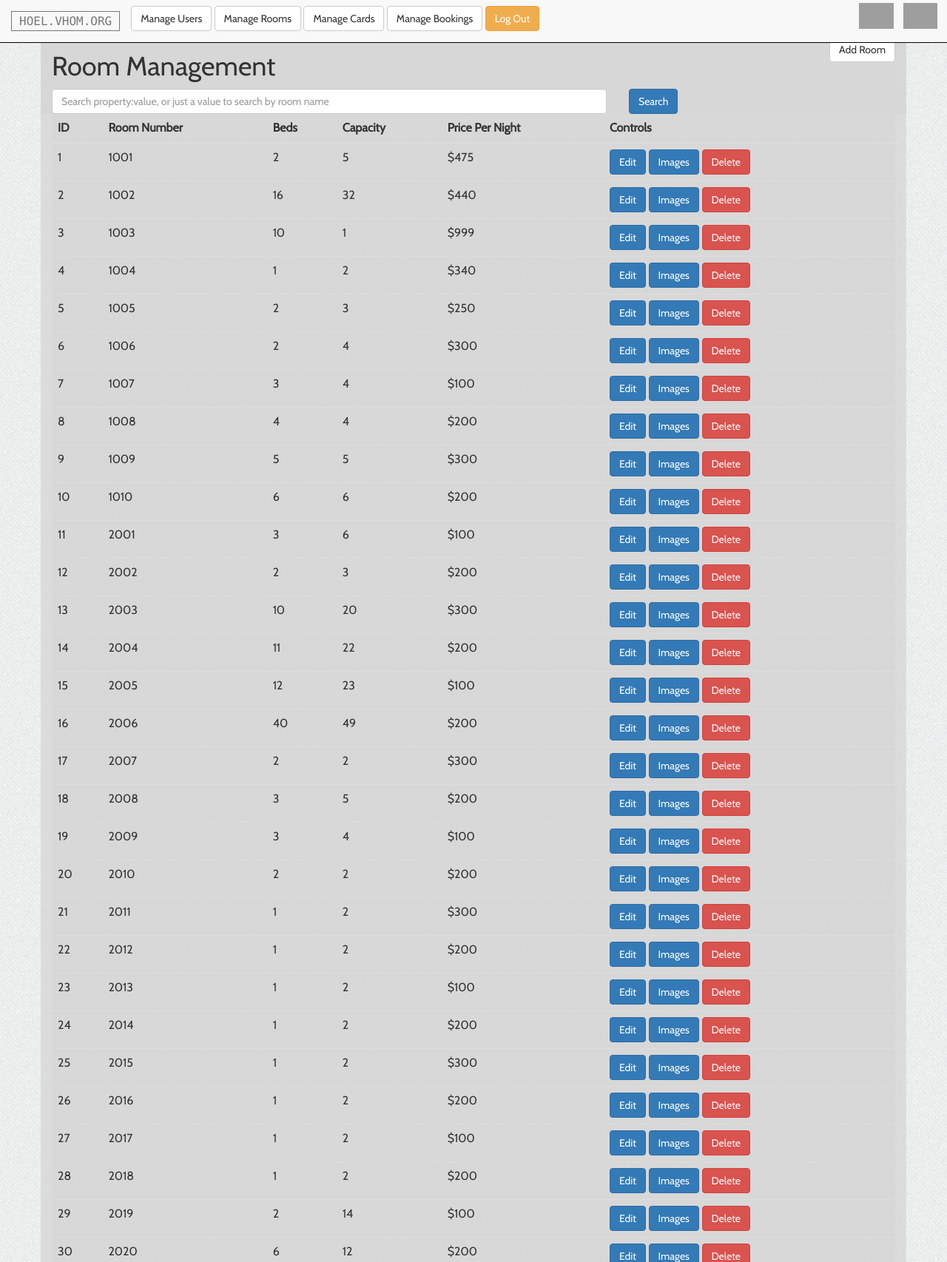
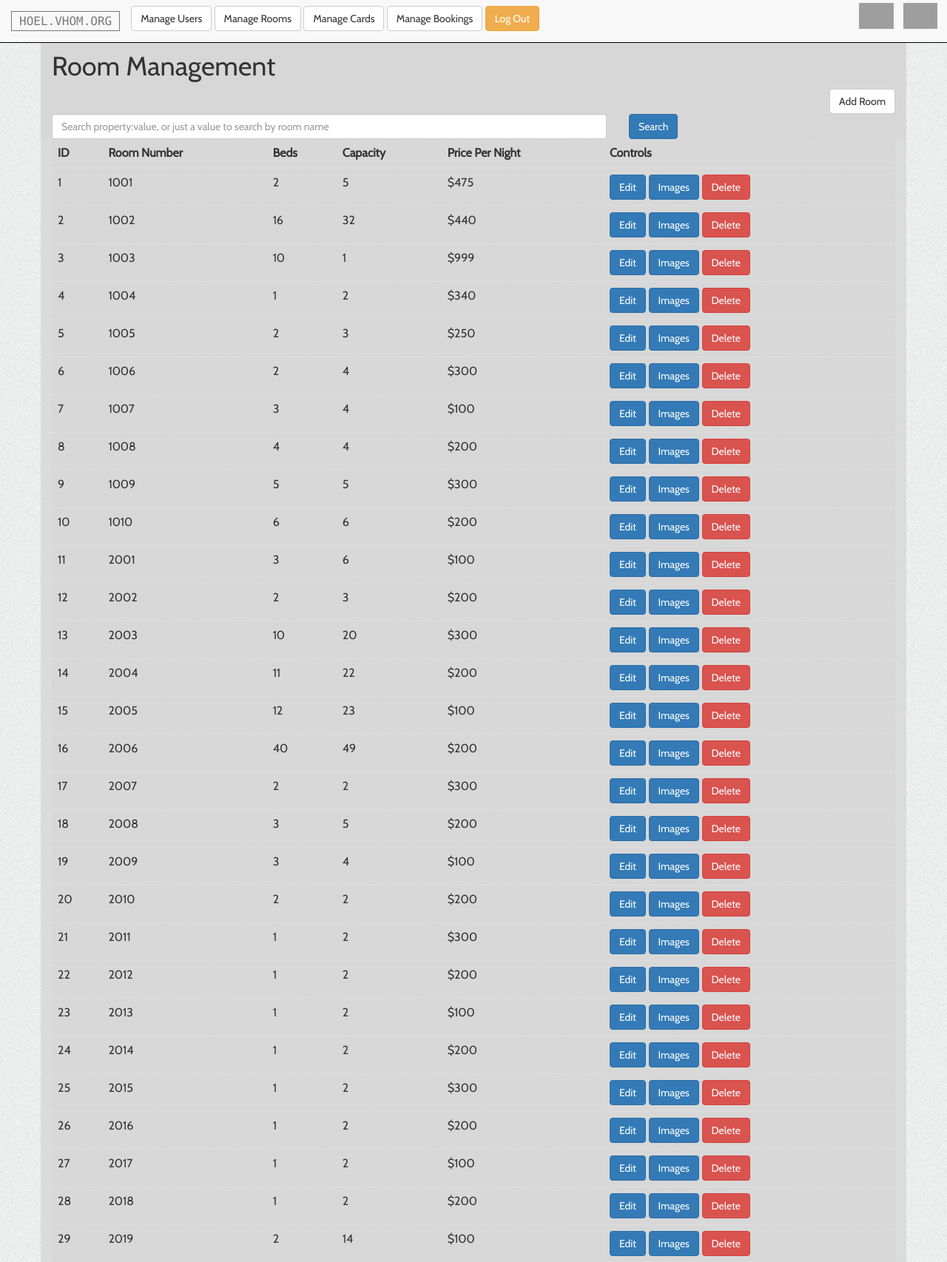
Before and after one commit to spkvn/hoel, a Laravel app: page /admin/rooms in a window 1280 px wide. Shown: the top 1706 px of the page at 74% size. Run offline with Laravel 8, Linux system fonts and the light colour scheme; a user stored in the database is signed in; data comes from the database, SQL or seed files in the repository; settings files or empty folders that the repository lacks are supplied; grey boxes are pictures that could not be loaded.

Commit message:
Room Tests

```diff
--- a/app/Http/Controllers/RoomController.php
+++ b/app/Http/Controllers/RoomController.php
@@ -42,9 +42,9 @@ class RoomController extends Controller
         {
         	$room->room_number = request('room_number');
         }
-        if(request('bed') != null)
+        if(request('beds') != null)
         {
-        	$room->beds = request('bed');
+        	$room->beds = request('beds');
         }
         if(request('max_capacity') != null)
         {
--- a/resources/views/admin/rooms.blade.php
+++ b/resources/views/admin/rooms.blade.php
@@ -1,10 +1,10 @@
 @section('content')
 @extends('layouts.master')
 	<div class="row">
-		<div class="col-xs-4">
+		<div class="col-xs-12">
 			<h1>Room Management</h1>
 		</div>
-		<div class="col-xs-8">
+		<div class="col-xs-12">
 			<a href="/admin/room/create"><button class="btn btn-default" style="float:right;">Add Room</button></a>
 		</div>
 	</div>
@@ -31,12 +31,12 @@
 							<td>${{$room->price_per_night}}</td>
 							<td>
 								<a href="/admin/room/{{$room->id}}">
-									<button class="btn btn-primary">Edit</button>
+									<button id="editRoom{{$room->id}}" class="btn btn-primary">Edit</button>
 								</a>
 								<a href="/admin/room/{{$room->id}}/image">
 									<button class="btn btn-primary">Images</button>
 								</a>
-								<button type="button" class="btn btn-danger" data-toggle="modal" data-target="#deleteModal{{$room->id}}">Delete</button>
+								<button type="button" id="deleteRoom{{$room->id}}" class="btn btn-danger" data-toggle="modal" data-target="#deleteModal{{$room->id}}">Delete</button>
 
 								<div class="modal fade" id="deleteModal{{$room->id}}" tabindex="-1" role="dialog" aria-labelledby="deleteModalLabel{{$room->name}}" aria-hidden="true">
 									<div class="modal-dialog" role="document">
@@ -55,7 +55,7 @@
 													<button type="button" class="btn btn-primary" data-dismiss="modal">Close</button>
 													{{method_field('delete')}}
 													{{csrf_field()}}
-													<input type="submit" class="btn btn-danger" value="Delete">
+													<input id="delButton{{$room->id}}" type="submit" class="btn btn-danger" value="Delete">
 												</form>
 											</div>
 										</div>
```
Also changed, not shown: tests/Browser/AdminRoomTest.php (+71 -7 lines).
